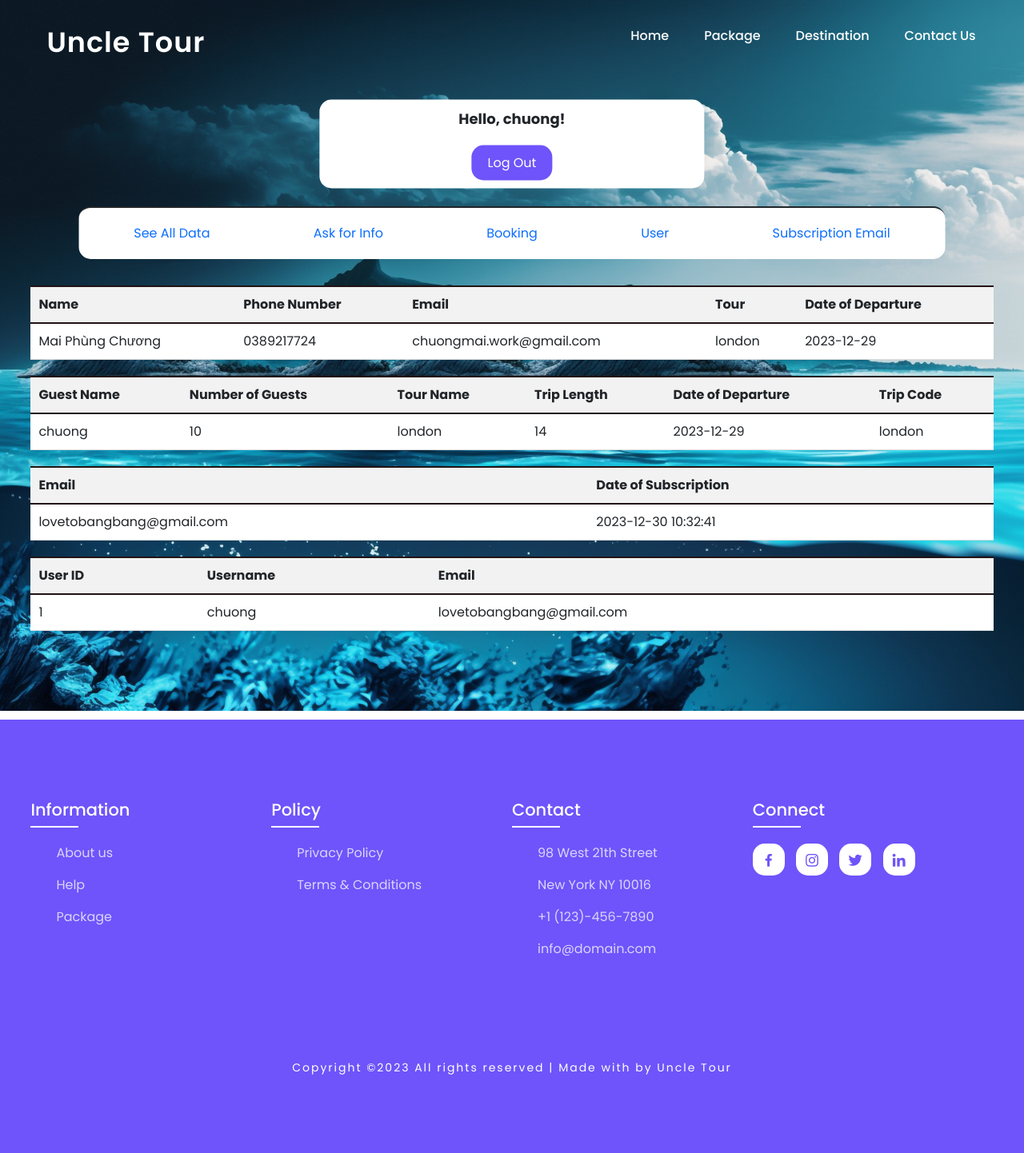
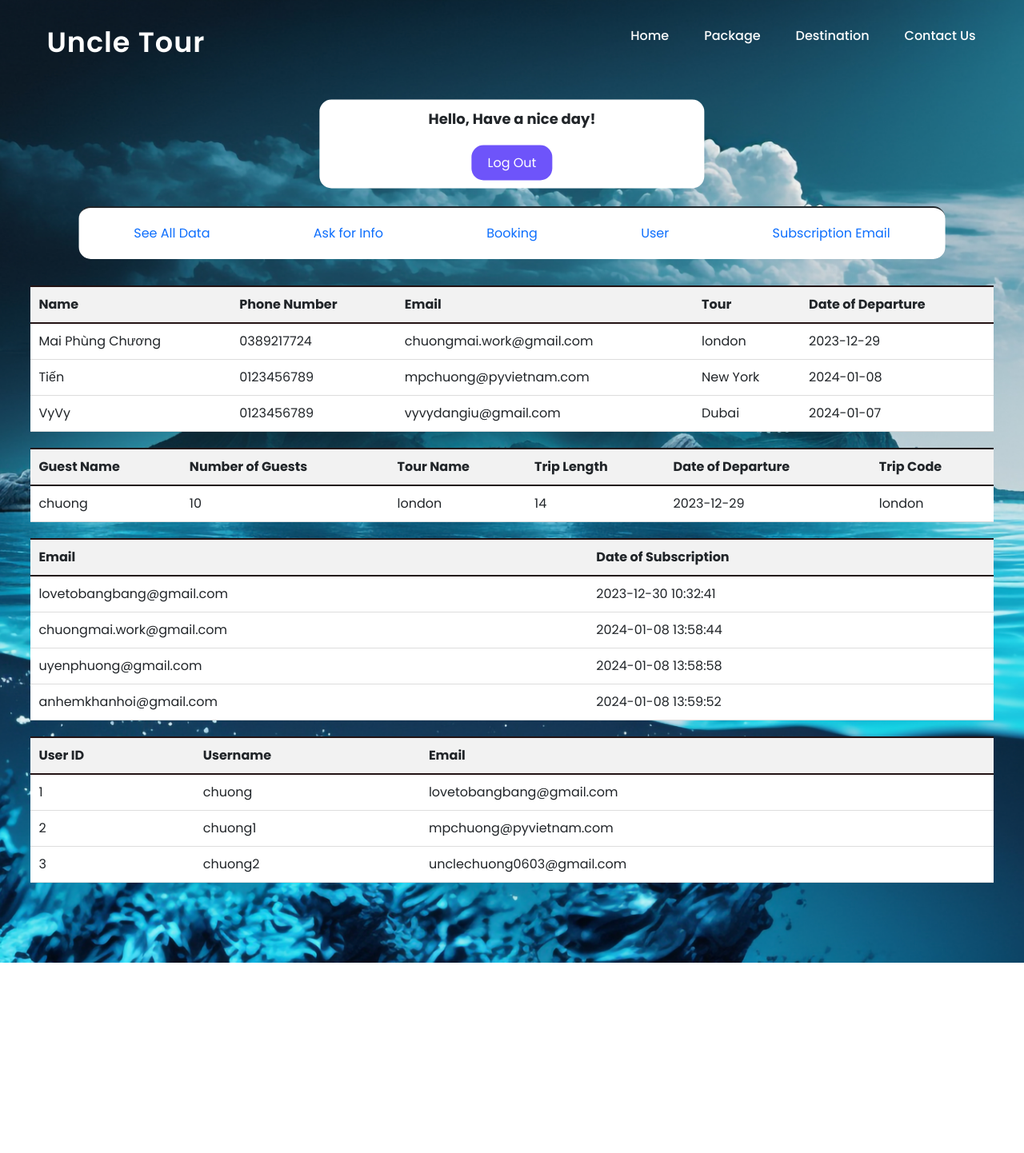
Before and after one commit to UncleChuong0603/uncletour, a Flask app: page /admin in a window 1280 px wide. Shown: the whole page at 80% size. After the commit the page ends 1204 px from the top, so only its background shows below. Run offline with Flask 3, Linux system fonts and the light colour scheme; a user stored in the database is signed in; some libraries are stand-ins or nearby versions.

Commit message:
delete the footer in admin

```diff
--- a/app.py
+++ b/app.py
@@ -51,20 +51,18 @@ def booking():
 def admin():
     user_id = session["user_id"]
     ask_tour_db = db.execute(
-        "SELECT name, phone_number, email, tour, date_of_departure FROM ask_tour_table WHERE id = ? GROUP BY name",
-        user_id,
+        "SELECT name, phone_number, email, tour, date_of_departure FROM ask_tour_table GROUP BY name"
     )
     booking_db = db.execute(
-        "SELECT guest_name, number_of_guest, tour_name, trip_length, date_of_departure, trip_code FROM booking_table WHERE id = ? GROUP BY guest_name",
-        user_id,
+        "SELECT guest_name, number_of_guest, tour_name, trip_length, date_of_departure, trip_code FROM booking_table GROUP BY guest_name"
     )
 
     user_db = db.execute(
-        "SELECT id, user_name, email FROM user_table WHERE id = ?", user_id
+        "SELECT id, user_name, email FROM user_table"
     )
 
     subscribe_db = db.execute(
-        "SELECT email, subscription_date FROM subscribe_email WHERE id = ?", user_id
+        "SELECT email, subscription_date FROM subscribe_email"
     )
 
     return render_template("admin.html", ask_tour_database=ask_tour_db, booking_database=booking_db, user_database=user_db, subscription_database=subscribe_db)
@@ -78,6 +76,8 @@ def login():
 
     # User reached route via POST (as by submitting a form via POST)
     if request.method == "POST":
+
+
         # Ensure username was submitted
         if not request.form.get("username"):
             return apology("must provide username", 403)
@@ -138,7 +138,7 @@ def register():
                 "INSERT INTO user_table (user_name, hash, email) VALUES (?, ?, ?)", username, hash, email
             )
             # Redirect to the admin page after successful registration
-            return redirect("/admin")
+            return redirect("/login")
         except sqlite3.IntegrityError:
             return apology("Username or email already exists")
 
@@ -151,6 +151,8 @@ def logout():
 
     # Redirect user to login form
     return redirect("/login")
+
+
 
 @app.route("/submit_ask_tour", methods=["POST"])
 def submit_ask_tour():
--- a/static/css/style.css
+++ b/static/css/style.css
@@ -1214,8 +1214,6 @@ display: inline-block;
     width: 100%;
     height: 100vh;
     background: var(--main-color);
-    margin-bottom: 100px; /* Adjust the margin as needed to create separation */
-
 }
 
 .table {
@@ -1225,6 +1223,7 @@ display: inline-block;
     background: url(../img/background.jpg);
     background-size: cover;
     background-position: center;
+    margin-bottom: 100px;
   }
 
   /* Style for the ask-tour-table */
--- a/static/js/script.js
+++ b/static/js/script.js
@@ -216,6 +216,8 @@ document.addEventListener("DOMContentLoaded", function() {
         window.location.href = 'http://127.0.0.1:5000/destination'; // Redirect to the desired URL
     });
 
-
+    // Get the table and footer elements
+    const table = document.querySelector('.user-table');
+    const footer = document.getElementById('contact');
 
 });
--- a/templates/admin.html
+++ b/templates/admin.html
@@ -37,9 +37,7 @@
         <div class="table-background">
             <section class="table">
                 <div class="greeting">
-                    {% for user in user_database %}
-                    <p>Hello, {{ user.user_name }}!</p>
-                    {% endfor %}
+                    <p>Hello, Have a nice day!</p>
 
                     <div class="logout-btn">
                         <a href="/logout">Log Out</a>
@@ -176,54 +174,6 @@
             </section>
         </div>
 
-
-
-        <!--Footer-->
-        <section id="contact">
-            <div class="footer">
-                <div class="main">
-                    <div class="list">
-                        <h4>Information</h4>
-                        <ul>
-                            <li><a href="#">About us</a></li>
-                            <li><a href="#">Help</a></li>
-                            <li><a href="/package">Package</a></li>
-                        </ul>
-                    </div>
-
-                    <div class="list">
-                        <h4>Policy</h4>
-                        <ul>
-                            <li><a href="#">Privacy Policy</a></li>
-                            <li><a href="#">Terms & Conditions</a></li>
-                        </ul>
-                    </div>
-
-                    <div class="list">
-                        <h4>Contact</h4>
-                        <ul>
-                            <li><a href="#">98 West 21th Street</a></li>
-                            <li><a href="#">New York NY 10016</a></li>
-                            <li><a href="#">+1 (123)-456-7890</a></li>
-                            <li><a href="#">info@domain.com</a></li>
-                        </ul>
-                    </div>
-                    <div class="list">
-                        <h4>Connect</h4>
-                        <div class="social">
-                            <a href="#"><i class='bx bxl-facebook'></i></a>
-                            <a href="#"><i class='bx bxl-instagram'></i></a>
-                            <a href="#"><i class='bx bxl-twitter' ></i></a>
-                            <a href="#"><i class='bx bxl-linkedin' ></i></a>
-                        </div>
-                    </div>
-                </div>
-            </div>
-            <div class="end-text">
-                <p>Copyright ©2023 All rights reserved | Made with by Uncle Tour</p>
-            </div>
-        </section>
-
         <!-- Progress Bar -->
         <button onclick="topFunction()" id="topBtn" title="Go to top">↑</button>
         <div class="progress-bar"></div>
```
Also changed, not shown: tour.db, 3 other files.
